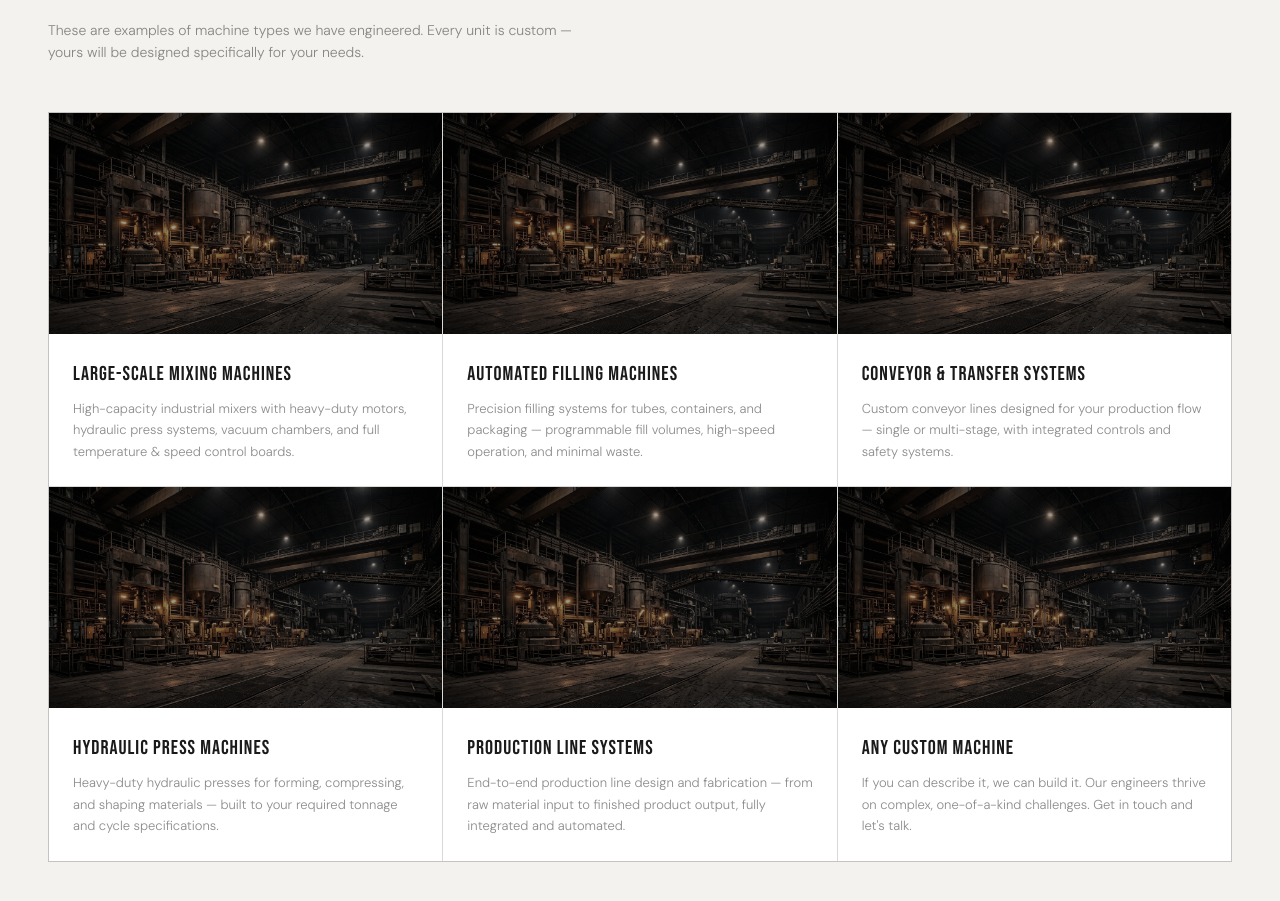
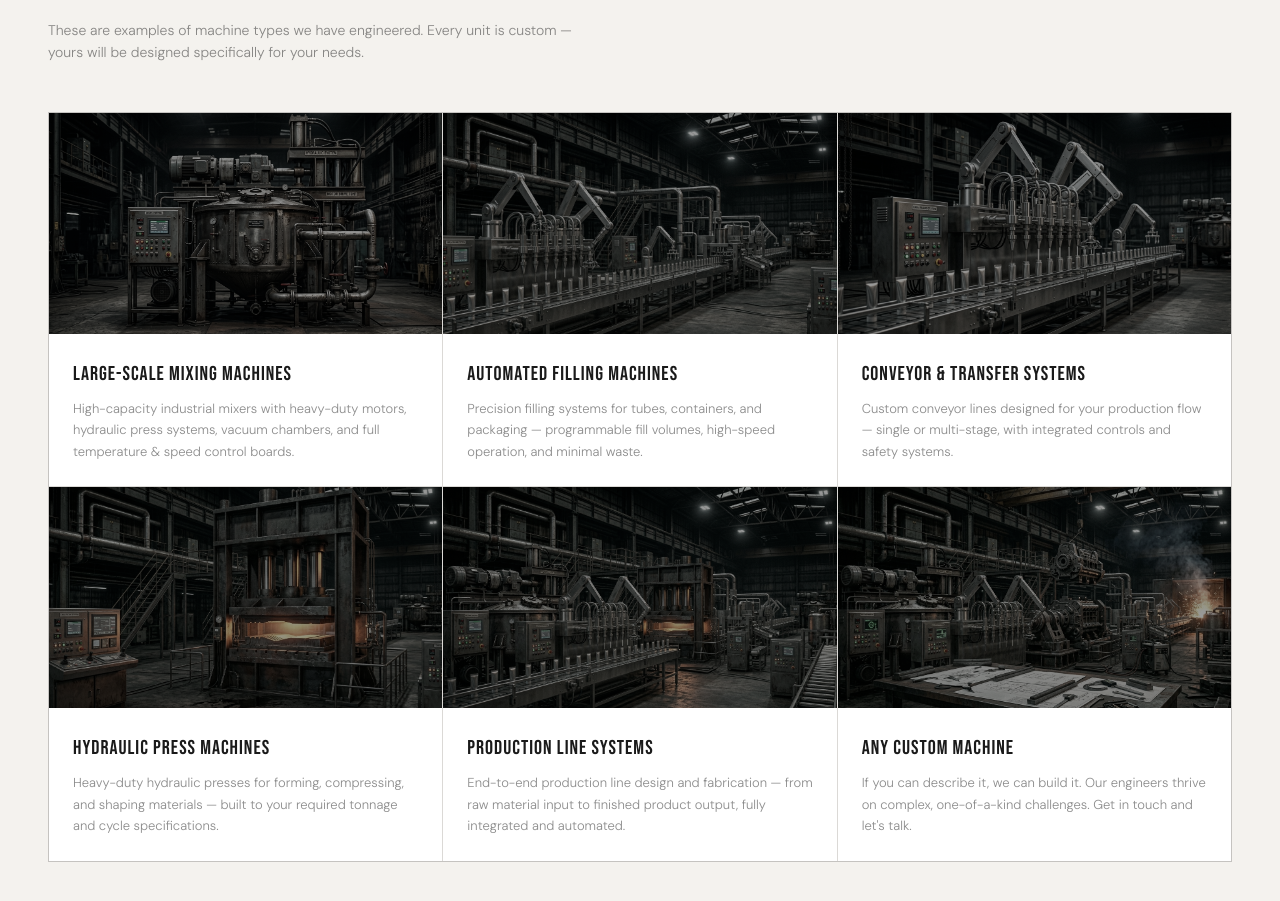
Before and after one commit to generalberr/polyfix-website, a Next.js app: page /machinery in a window 1280 px wide. Shown: the part 2693-3594 px from the top of the page. Built offline with nearby package versions, Linux system fonts and the light colour scheme.

Commit message:
Add files via upload

```diff
--- a/src/app/machinery/page.tsx
+++ b/src/app/machinery/page.tsx
@@ -137,16 +137,16 @@ export default function MachineryPage() {
         <p className={styles.examplesNote}>These are examples of machine types we have engineered. Every unit is custom — yours will be designed specifically for your needs.</p>
         <div className={styles.examplesGrid}>
           {[
-            { title: 'Large-Scale Mixing Machines', desc: 'High-capacity industrial mixers with heavy-duty motors, hydraulic press systems, vacuum chambers, and full temperature & speed control boards.' },
-            { title: 'Automated Filling Machines', desc: 'Precision filling systems for tubes, containers, and packaging — programmable fill volumes, high-speed operation, and minimal waste.' },
-            { title: 'Conveyor & Transfer Systems', desc: 'Custom conveyor lines designed for your production flow — single or multi-stage, with integrated controls and safety systems.' },
-            { title: 'Hydraulic Press Machines', desc: 'Heavy-duty hydraulic presses for forming, compressing, and shaping materials — built to your required tonnage and cycle specifications.' },
-            { title: 'Production Line Systems', desc: 'End-to-end production line design and fabrication — from raw material input to finished product output, fully integrated and automated.' },
-            { title: 'Any Custom Machine', desc: 'If you can describe it, we can build it. Our engineers thrive on complex, one-of-a-kind challenges. Get in touch and let\'s talk.' },
+            { title: 'Large-Scale Mixing Machines', desc: 'High-capacity industrial mixers with heavy-duty motors, hydraulic press systems, vacuum chambers, and full temperature & speed control boards.', img: '/machine-mixing.png' },
+            { title: 'Automated Filling Machines', desc: 'Precision filling systems for tubes, containers, and packaging — programmable fill volumes, high-speed operation, and minimal waste.', img: '/machine-filling.png' },
+            { title: 'Conveyor & Transfer Systems', desc: 'Custom conveyor lines designed for your production flow — single or multi-stage, with integrated controls and safety systems.', img: '/machine-conveyor.png' },
+            { title: 'Hydraulic Press Machines', desc: 'Heavy-duty hydraulic presses for forming, compressing, and shaping materials — built to your required tonnage and cycle specifications.', img: '/machine-hydraulic.png' },
+            { title: 'Production Line Systems', desc: 'End-to-end production line design and fabrication — from raw material input to finished product output, fully integrated and automated.', img: '/machine-production.png' },
+            { title: 'Any Custom Machine', desc: 'If you can describe it, we can build it. Our engineers thrive on complex, one-of-a-kind challenges. Get in touch and let\'s talk.', img: '/machine-custom.png' },
           ].map(e => (
             <div key={e.title} className={styles.exampleCard}>
               <div className={styles.exampleImg}>
-                <img src="/hero.jpg" alt={e.title} />
+                <img src={e.img} alt={e.title} />
               </div>
               <div className={styles.exampleBody}>
                 <div className={styles.exampleTitle}>{e.title}</div>
```
